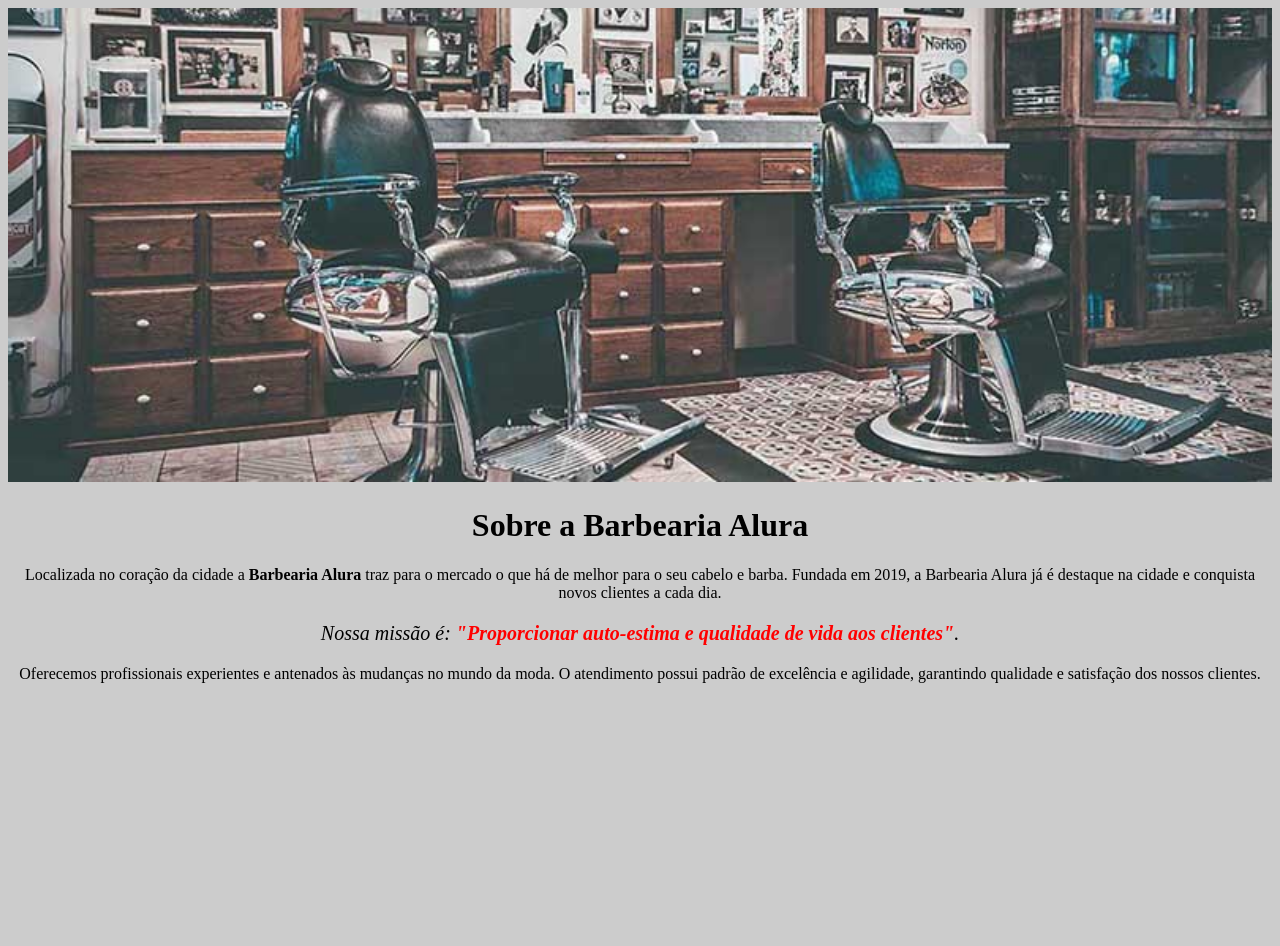
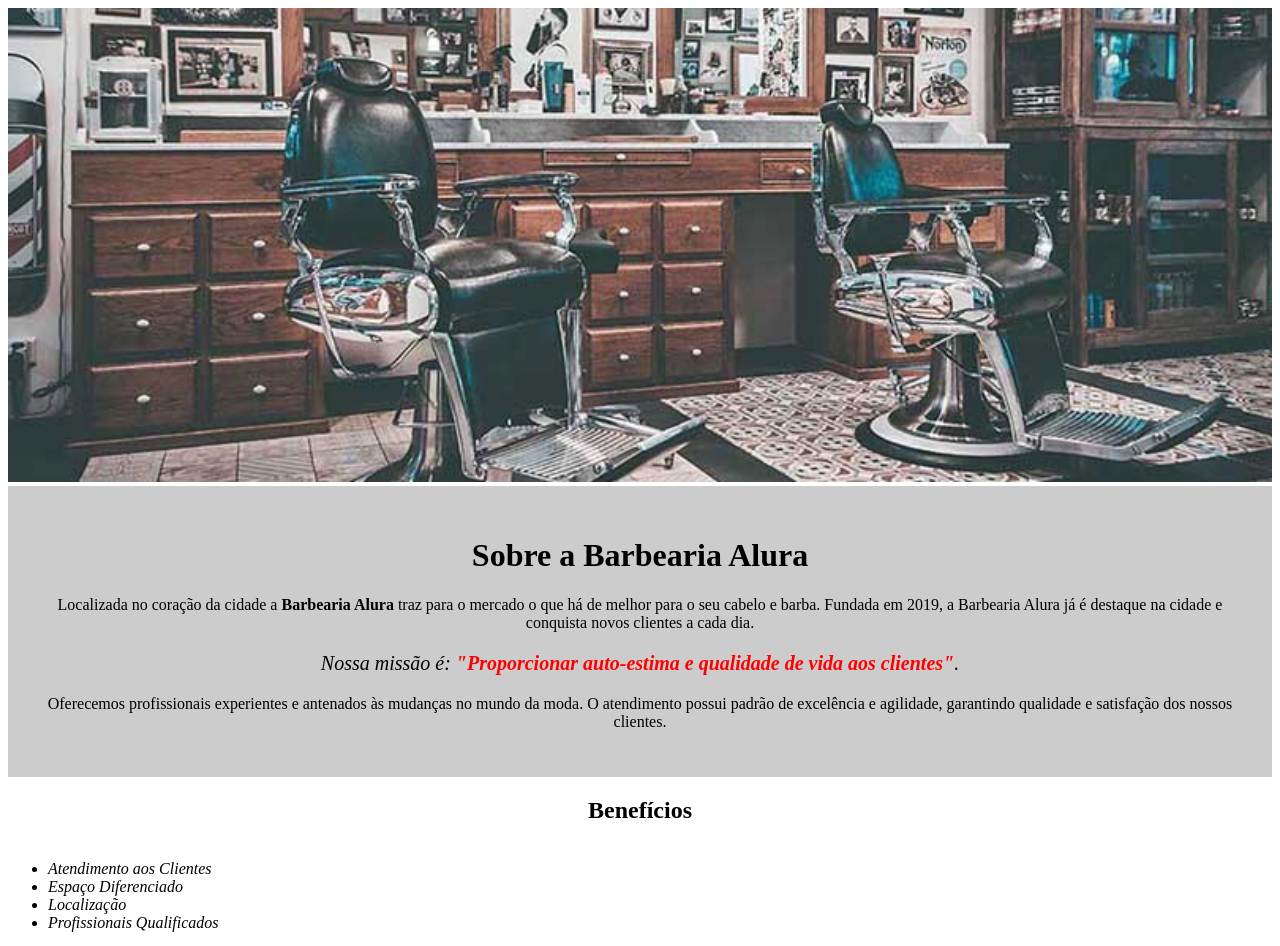
Before and after one commit to Naluisa/Barbearia-Alura, a plain HTML site: page index.html in a window 1280 px wide. Shown: the top 946 px of the page. Before the commit the page ends 800 px from the top, so only its background shows below. Drawn offline with Linux system fonts and the light colour scheme.

Commit message:
Adicionando benefícios ao projeto

```diff
--- a/index.html
+++ b/index.html
@@ -10,17 +10,35 @@
 <body>
     <img id="banner" src="banner.jpg">
 
+    <div class="principal">
         <h1>Sobre a Barbearia Alura</h1>
 
-    <p>Localizada no coração da cidade a <strong>Barbearia Alura </strong> traz para o mercado o que há de melhor para o
+        <p>Localizada no coração da cidade a <strong>Barbearia Alura </strong> traz para o mercado o que há de melhor
+            para o
             seu
             cabelo e barba.
             Fundada em 2019, a Barbearia Alura já é destaque na cidade e conquista novos clientes a cada dia.</p>
 
-    <p id="missao"><em> Nossa missão é: <strong> "Proporcionar auto-estima e qualidade de vida aos clientes"</strong>.</em></p>
+        <p id="missao"><em> Nossa missão é: <strong> "Proporcionar auto-estima e qualidade de vida aos
+                    clientes"</strong>.</em></p>
 
         <p>Oferecemos profissionais experientes e antenados às mudanças no mundo da moda. O atendimento possui padrão de
             excelência e agilidade, garantindo qualidade e satisfação dos nossos clientes.</p>
+    </div>
+
+    <div id="beneficios">
+        <h2>Benefícios</h2>
+
+        <ul>
+            <li class="itens">Atendimento aos Clientes</li>
+            <li class="itens">Espaço Diferenciado</li>
+            <li class="itens">Localização</li>
+            <li class="itens">Profissionais Qualificados</li>
+        </ul>
+
+        <img src="beneficios.jpg" class="imagemBeneficios">
+    </div>
+
 </body>
 
 </html>
--- a/style.css
+++ b/style.css
@@ -1,8 +1,11 @@
-body {
+body {}
+
+.principal {
     background: #CCCCCC;
+    padding: 30px;
 }
 
-#banner{
+#banner {
     width: 100%;
 }
 
@@ -21,3 +24,27 @@ p {
 em strong {
     color: #FF0000;
 }
+
+.itens {
+    font-style: italic;
+}
+
+.beneficios {
+    background: #FFFFFF;
+    padding: 20px;
+}
+
+h2 {
+    text-align: center;
+}
+
+ul {
+    display: inline-block;
+    vertical-align: top;
+    width: 20%;
+    margin-right: 15%;
+}
+
+.imagembeneficios {
+    width: 50%;
+}
```
Also changed, not shown: beneficios.jpg (added). Lines whose indentation alone changed are shown as unchanged.
